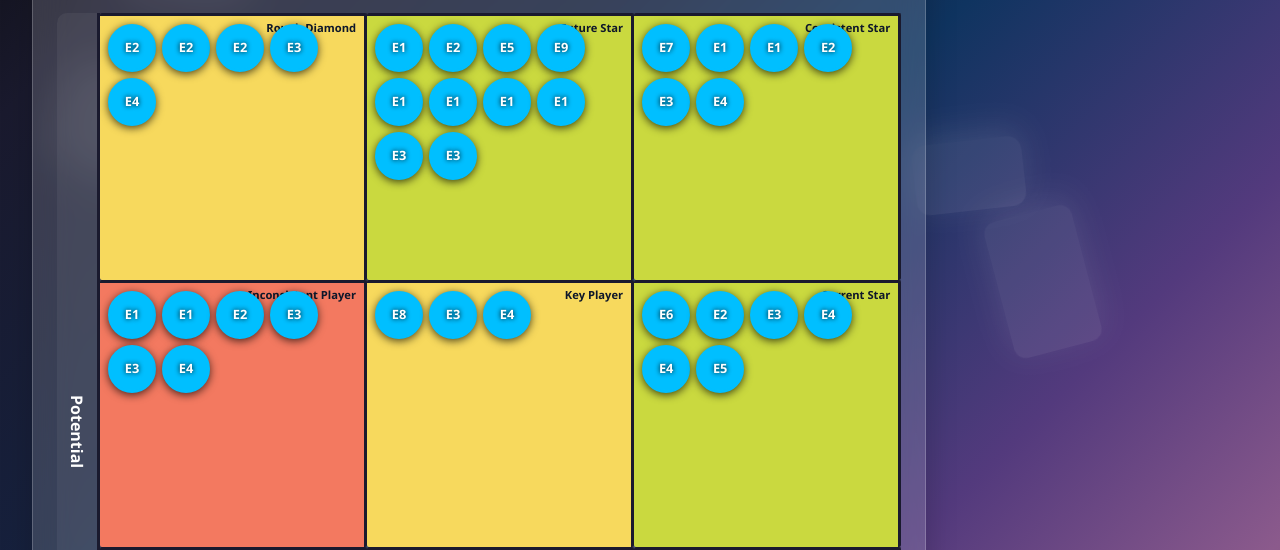
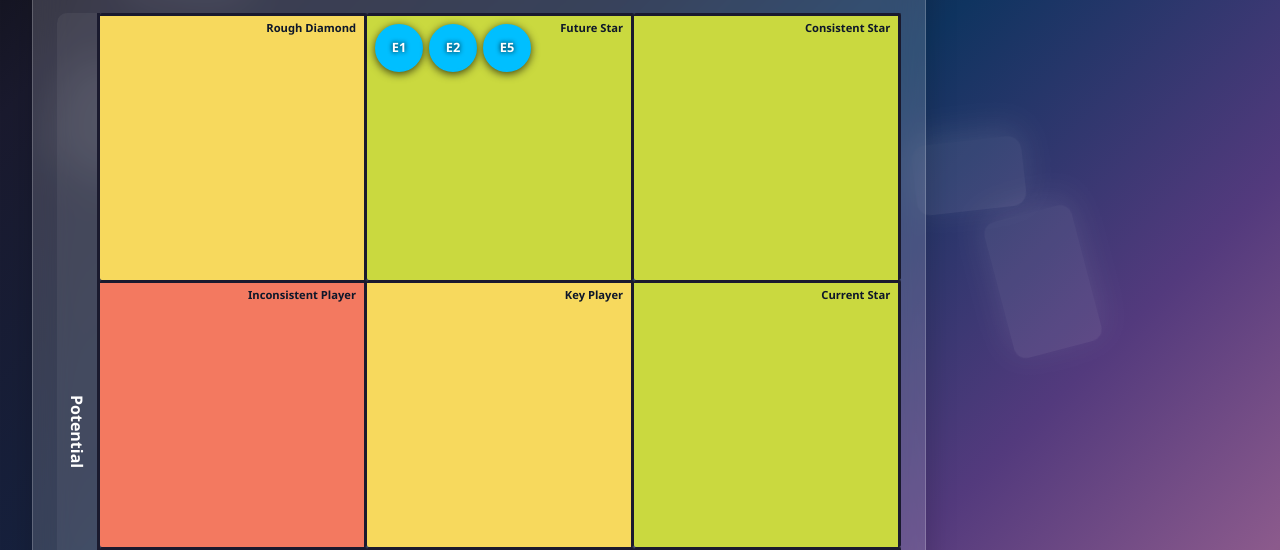
Before and after one commit to kjan318/HR-DIGI-SOLN, a plain HTML site: page index.html in a window 1280 px wide. Shown: the part 250-800 px from the top of the page. Drawn offline with nearby package versions, Linux system fonts and the light colour scheme.

Commit message:
Update index.html

```diff
--- a/index.html
+++ b/index.html
@@ -238,7 +238,7 @@
             return data;
         }
 
-        const INITIAL_MOCK_DATA = generateRandomEmployeeData(50);
+        const INITIAL_MOCK_DATA = generateRandomEmployeeData(5);
 
         /**
          * UX Helper: Creates an input field with a label and standardized dark theme styles.
```
